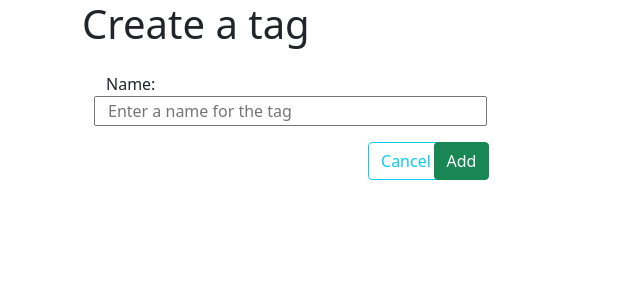
After one commit to booshja/springboard-exercises-pt1, a Flask app: page /tags/new in a window 1280 px wide. The commit adds this page. Shown: the top 300 px of the page, without its empty margins (0-640 px from the left). Run offline with Flask 2, Linux system fonts and the light colour scheme.

Commit message:
end of day - working on adding/editing tags for posts

```diff
--- a/SQL/flask-blogly/app.py
+++ b/SQL/flask-blogly/app.py
@@ -2,7 +2,7 @@
 
 from flask import Flask, request, render_template, redirect, flash, session
 from flask_debugtoolbar import DebugToolbarExtension
-from models import db, connect_db, User, Post
+from models import db, connect_db, User, Post, Tag, PostTag
 
 
 app = Flask(__name__)
@@ -12,7 +12,7 @@ app.config['SQLALCHEMY_DATABASE_URI'] = 'postgresql:///blogly_db'
 app.config['SQLALCHEMY_TRACK_MODIFICATIONS'] = False
 app.config['SQLALCHEMY_ECHO'] = True
 app.config['SECRET_KEY'] = 'secretchickenz'
-app.config['DEBUG_TB_INTERCEPT_REDIRECTS'] = False
+# app.config['DEBUG_TB_INTERCEPT_REDIRECTS'] = False
 debug = DebugToolbarExtension(app)
 
 connect_db(app)
@@ -26,7 +26,7 @@ def home_page():
     return redirect('/users')
 
 
-########################################################
+############################################################
 # ----------USERS ROUTES---------- #
 @app.route('/users')
 def users_list_page():
@@ -123,6 +123,9 @@ def delete_user(user_id):
 
     return redirect('/users')
 
+############################################################
+# ----------POSTS ROUTES---------- #
+
 
 @app.route('/users/<int:user_id>/posts/new')
 def create_post(user_id):
@@ -131,8 +134,9 @@ def create_post(user_id):
     -Show form to add a post for that user
     """
     user = User.query.get_or_404(user_id)
+    tags = Tag.query.all()
 
-    return render_template('new-post.html', user=user)
+    return render_template('new-post.html', user=user, tags=tags)
 
 
 @app.route('/users/<int:user_id>/posts/new', methods=["POST"])
@@ -144,10 +148,11 @@ def add_post(user_id):
     -Redirect to the user detail page
     """
     user = User.query.get_or_404(user_id)
-    title = request.form['title']
-    content = request.form['content']
+    post_tags = [int(num) for num in request.form.getlist('tags-added')]
+    tags = Tag.query.filter(Tag.id.in_(post_tags)).all()
 
-    new_post = Post(title=title, content=content, user_id=user.id)
+    new_post = Post(
+        title=request.form['title'], content=request.form['content'], user_id=user.id, tags=tags)
 
     db.session.add(new_post)
     db.session.commit()
@@ -155,9 +160,6 @@ def add_post(user_id):
     posts = Post.query.all()
 
     return redirect(f'/users/{user.id}')
-
-#######################################################
-# ----------POSTS ROUTES---------- #
 
 
 @app.route('/posts/<int:post_id>')
@@ -169,6 +171,7 @@ def show_post(post_id):
     """
     post = Post.query.get_or_404(post_id)
     user = User.query.get_or_404(post.user_id)
+
     return render_template('post-detail.html', post=post, user=user)
 
 
@@ -180,6 +183,7 @@ def edit_post(post_id):
     -Show button to cancel (redirects to user detail page)
     """
     post = Post.query.get_or_404(post_id)
+
     return render_template('edit-post.html', post=post)
 
 
@@ -212,3 +216,92 @@ def delete_post(post_id):
     db.session.commit()
 
     return redirect(f'/users/{user_id}')
+
+############################################################
+# ----------POSTS ROUTES---------- #
+
+
+@app.route('/tags')
+def list_all_tags():
+    """
+    GET ROUTE:
+    -List all tags
+    -Includes links to the tag detail page
+    """
+    tags = Tag.query.all()
+    return render_template('tags.html', tags=tags or None)
+
+
+@app.route('/tags/<tag_id>')
+def show_tag_details(tag_id):
+    """
+    GET ROUTE:
+    -Show detail about a tag
+    -Has links to edit form and to delete
+    """
+    tag = Tag.query.get_or_404(tag_id)
+    return render_template('tag-detail.html', tag=tag)
+
+
+@app.route('/tags/new')
+def new_tag_form():
+    """
+    GET ROUTE:
+    -Shows a form to add a new tag
+    """
+    return render_template('new-tag.html')
+
+
+@app.route('/tags/new', methods=['POST'])
+def add_new_tag():
+    """
+    POST ROUTE:
+    -Process add form
+    -Add tag
+    -Redirect to tag list
+    """
+    new_tag = Tag(name=request.form['tag_name'])
+    db.session.add(new_tag)
+    db.session.commit()
+    return redirect('/tags')
+
+
+@app.route('/tags/<tag_id>/edit')
+def edit_tag(tag_id):
+    """
+    GET ROUTE:
+    -Show edit form for a tag
+    """
+    tag = Tag.query.get_or_404(tag_id)
+    return render_template('edit-tag.html', tag=tag)
+
+
+@app.route('/tags/<tag_id>/edit', methods=['POST'])
+def execute_edit_tag(tag_id):
+    """
+    POST ROUTE:
+    -Process edit form
+    -Edit tag
+    -Redirects to the tags list
+    """
+    edited_tag = Tag.query.get_or_404(tag_id)
+    edited_tag.name = request.form['tag_name']
+
+    db.session.add(edited_tag)
+    db.session.commit()
+
+    return redirect('/tags')
+
+
+@app.route('/tags/<tag_id>/delete', methods=['POST'])
+def delete_tag(tag_id):
+    """
+    POST ROUTE:
+    -Delete a tag
+    -Redirects to tags list
+    """
+    tag = Tag.query.get_or_404(tag_id)
+    db.session.delete(tag)
+    db.session.commit()
+
+    return redirect('/tags')
--- a/SQL/flask-blogly/requirements.txt
+++ b/SQL/flask-blogly/requirements.txt
@@ -6,6 +6,8 @@ decorator==4.4.2
 Flask==1.1.2
 Flask-DebugToolbar==0.11.0
 Flask-SQLAlchemy==2.4.4
+ipython==7.20.0
+ipython-genutils==0.2.0
 itsdangerous==1.1.0
 jedi==0.18.0
 Jinja2==2.11.3
--- /dev/null
+++ b/SQL/flask-blogly/templates/new-tag.html
@@ -0,0 +1,26 @@
+{% extends 'base.html' %} {% block title %}New Tag{% endblock %} {% block
+page_name %} Create a tag {% endblock %} {% block content %}
+<form class="container row col-5">
+  <div class="container row py-3 justify-content-start">
+    <label for="tag_name">Name:</label>
+    <input
+      type="text"
+      id="tag_name"
+      name="tag_name"
+      placeholder="Enter a name for the tag"
+    />
+  </div>
+  <div class="row justify-content-end">
+    <div class="col-2">
+      <button formaction="/tags" formmethod="GET" class="btn btn-outline-info">
+        Cancel
+      </button>
+    </div>
+    <div class="col-2">
+      <button formaction="/tags/new" formmethod="POST" class="btn btn-success">
+        Add
+      </button>
+    </div>
+  </div>
+</form>
+{% endblock %}
```
Also changed, not shown: SQL/flask-blogly/models.py (+33 -3 lines), SQL/flask-blogly/templates/edit-tag.html (added, +31 -0 lines), SQL/flask-blogly/templates/new-post.html (+18 -5 lines), SQL/flask-blogly/templates/post-detail.html (+8 -1 lines), SQL/flask-blogly/templates/tag-detail.html (added, +26 -0 lines), SQL/flask-blogly/templates/tags.html (added, +11 -0 lines), SQL/flask-blogly/templates/user-detail.html (+4 -4 lines), SQL/flask-blogly/test_flask.py (+38 -7 lines).
